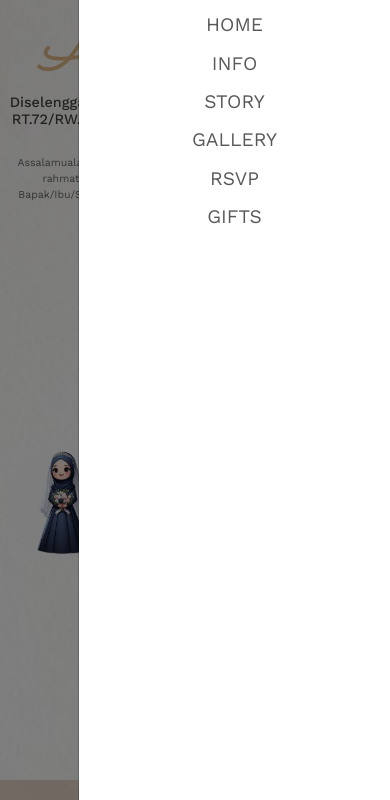
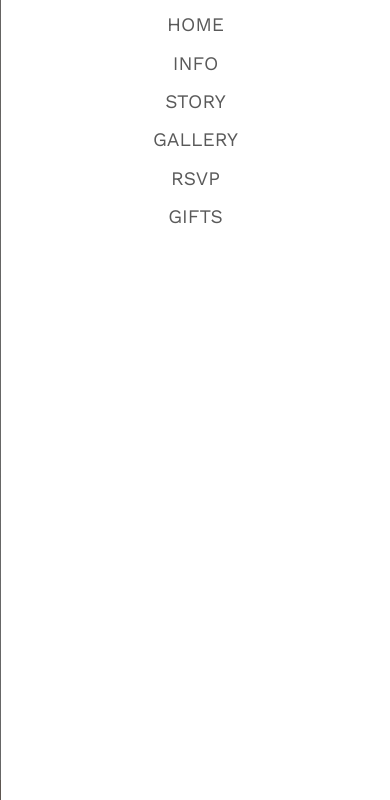
Before and after one commit to rbm-decor/Andre-Susi, a plain HTML site: page index.html in a window 390 px wide. Both pictures are taken after a click on the button "Toggle navigation". Shown: the part 888-1688 px from the top of the page. Drawn offline with nearby package versions, Linux system fonts and the light colour scheme; some packages are replaced by stand-ins of ours; a script that the page names is missing.

Commit message:
Update style.css

```diff
--- a/style.css
+++ b/style.css
@@ -426,23 +426,19 @@ footer li {
     margin: 2px;
     font-size: 1rem;
   }
-  .mynavbar .offcanvas {
-    width: 40vh;
-  }
-  .mynavbar .navbar-brand, .mynavbar .offcanvas-title {
+    .mynavbar .offcanvas {
+  height: 100vh;
+  width: 50vh;
+}
+.mynavbar .navbar-brand, .mynavbar .offcanvas-title {
   font-family: 'Sacramento', cursive;
   font-size: 1.5rem;
   font-weight: bold;
 }
-    .offcanvas {
-    width: 80% !important;
-    }
-    .offcanvas .offcanvas-title {
-    font-size: 1.5rem;
-    white-space: nowrap;
-    overflow: hidden;
-    text-overflow: ellipsis;
-  }
+.mynavbar .nav-link {
+  text-transform: uppercase;
+  font-size: 2rem;
+}
   .timeline li .timeline-image {
     width: 80px;
     height: 80px;
```
